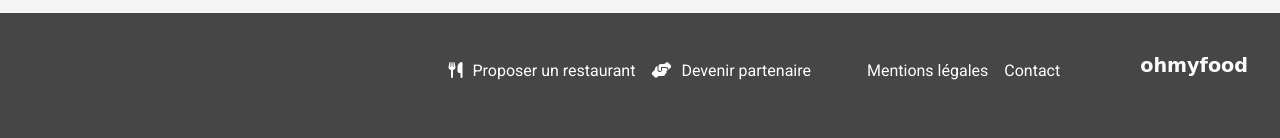
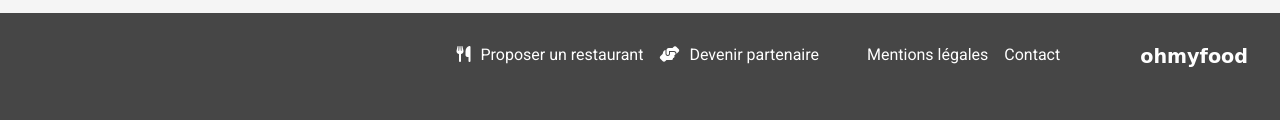
Before and after one commit to SynthSpecter/P4_OhMyFood, a website: page index-homepage.html in a window 1280 px wide. Shown: the part 1268-1406 px from the top of the page. Drawn offline with Linux system fonts and the light colour scheme; a web font is replaced by a local one.

Commit message:
fixed inconclusive footer

```diff
--- a/sass/layout/_footer.scss
+++ b/sass/layout/_footer.scss
@@ -11,6 +11,8 @@
     .menu__footer {
         display: flex;
         flex-direction: column;
+        padding: 0;
+        margin: 0;
 
         @include desktop {
             flex-direction: row;
@@ -23,7 +25,7 @@
         @include desktop {
             display: flex;
             flex-direction: row;
-            gap: 0rem;
+            gap: 2rem;
         }
     }
 
```
Also changed, not shown: assets/css/style.css, 1 other file.
